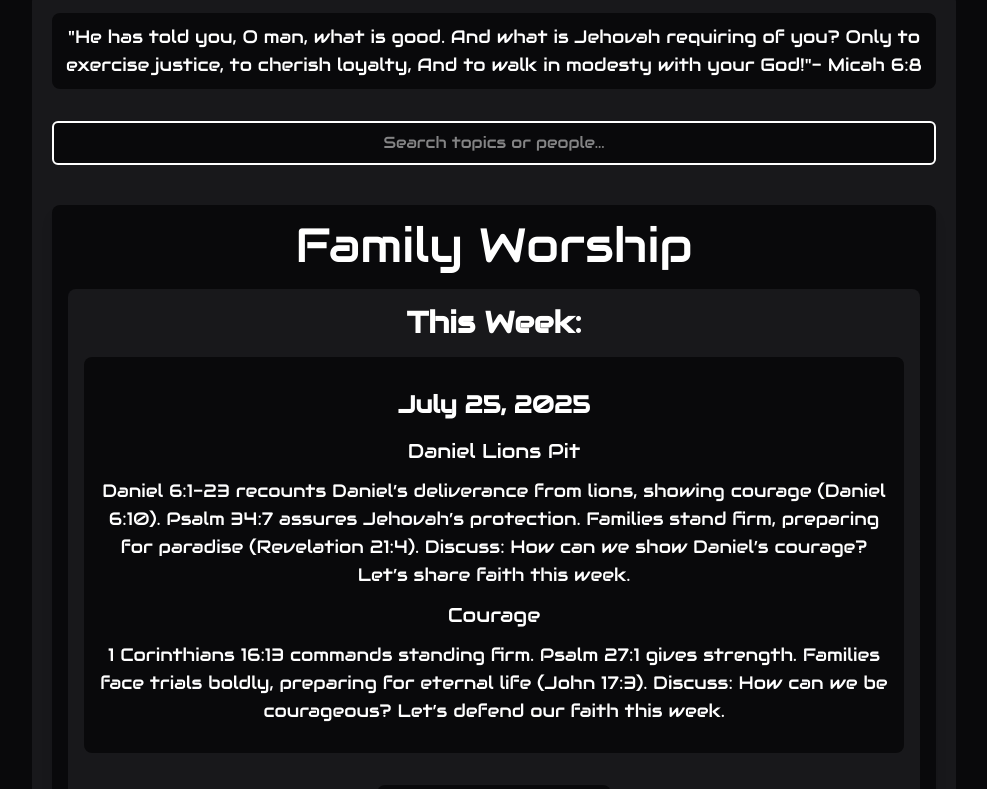
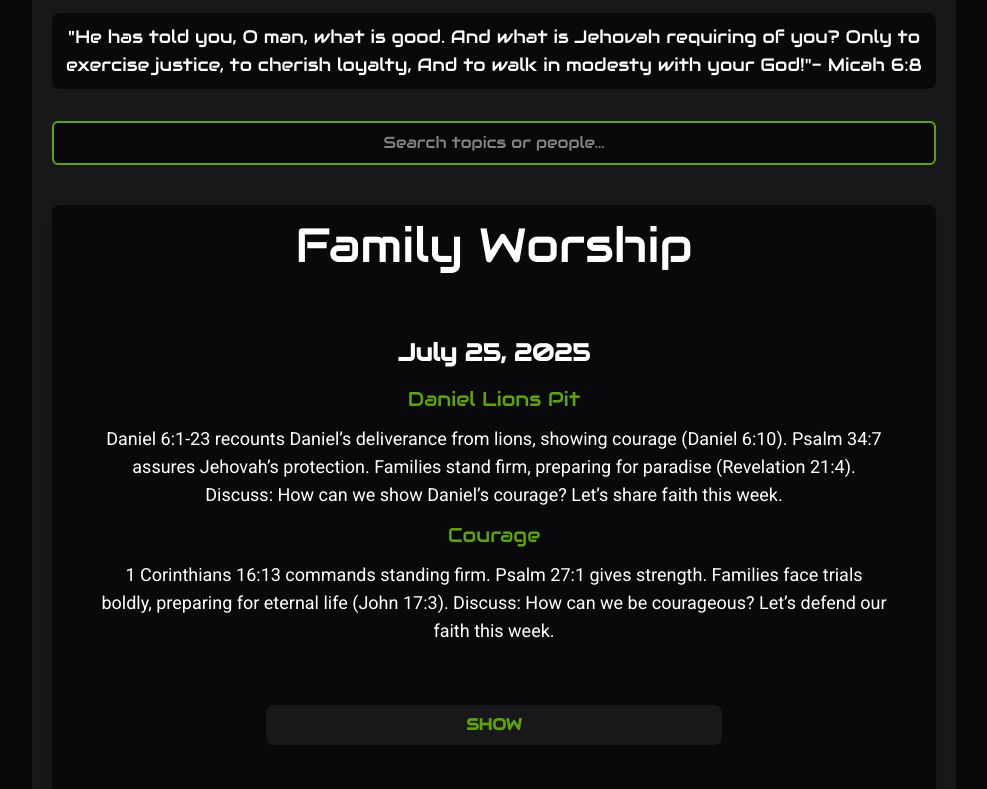
Before and after one commit to glenniii-dev/justwiselove, a React (Vite) app: page / in a window 1280 px wide. Shown: the part 240-1029 px from the top of the page, without its empty margins (146-1133 px from the left). Built offline with nearby package versions, Linux system fonts and the light colour scheme.

Commit message:
Edited Colors and Fonts

```diff
--- a/index.html
+++ b/index.html
@@ -8,6 +8,10 @@
     <link rel="preconnect" href="https://fonts.googleapis.com">
     <link rel="preconnect" href="https://fonts.gstatic.com" crossorigin>
     <link href="https://fonts.googleapis.com/css2?family=Audiowide&display=swap" rel="stylesheet">
+    <!-- Roboto Font -->
+    <link rel="preconnect" href="https://fonts.googleapis.com">
+    <link rel="preconnect" href="https://fonts.gstatic.com" crossorigin>
+    <link href="https://fonts.googleapis.com/css2?family=Roboto:ital,wght@0,100..900;1,100..900&display=swap" rel="stylesheet">
   </head>
   <body class="font-['Audiowide'] bg-zinc-950">
     <div id="root"></div>
--- a/src/components/FamilyWorship.jsx
+++ b/src/components/FamilyWorship.jsx
@@ -4,16 +4,16 @@ import family from '../family.js';
 const renderWeekContent = (item) => (
   <div key={item.D} className="bg-zinc-950 p-4 rounded-lg mb-4">
     <h3 className="text-2xl font-semibold m-4">{item.D}</h3>
-    <p className="text-xl mb-3">{item.T}</p>
-    <p className="text-lg">{item.R}</p>
-    <p className="text-xl m-3">{item.T1}</p>
-    <p className="text-lg">{item.R1}</p>
-    <p className="text-xl m-3">{item.T2}</p>
-    <p className="text-lg">{item.R2}</p>
-    <p className="text-xl m-3">{item.T3}</p>
-    <p className="text-lg">{item.R3}</p>
-    <p className="text-xl m-3">{item.T4}</p>
-    <p className="text-lg">{item.R4}</p>
+    <p className="text-lime-600 text-xl mb-3">{item.T}</p>
+    <p className="font-[Roboto] text-lg">{item.R}</p>
+    <p className="text-lime-600 text-xl m-3">{item.T1}</p>
+    <p className="font-[Roboto] text-lg">{item.R1}</p>
+    <p className="text-lime-600 text-xl m-3">{item.T2}</p>
+    <p className="font-[Roboto] text-lg">{item.R2}</p>
+    <p className="text-lime-600 text-xl m-3">{item.T3}</p>
+    <p className="font-[Roboto] text-lg">{item.R3}</p>
+    <p className="text-lime-600 text-xl m-3">{item.T4}</p>
+    <p className="font-[Roboto] text-lg">{item.R4}</p>
   </div>
 );
 
@@ -55,24 +55,23 @@ function FamilyWorship() {
   return (
     <div className="mt-10 bg-zinc-950 text-white w-full p-4 rounded-lg shadow-lg">
       <h2 className="text-5xl font-thin mb-5">Family Worship</h2>
-      <div className="bg-zinc-900 p-4 rounded-lg">
+      <div className="bg-zinc-950 p-4 rounded-lg">
         {currentWeek ? (
           <>
-            <h3 className="text-3xl font-bold mb-4">This Week:</h3>
             {renderWeekContent(currentWeek)}
 
             {futureWeeks.length > 0 && (
               <button
                 onClick={() => setShowFutureWeeks(!showFutureWeeks)}
-                className="bg-zinc-950 hover:bg-zinc-900 text-white font-bold py-2 px-4 rounded-lg mt-4 mb-6"
+                className="bg-zinc-900 hover:bg-zinc-800 text-lime-600 font-bold py-2 px-50 rounded-lg mt-4 mb-6"
               >
-                {showFutureWeeks ? 'Hide Following Weeks' : 'Show Following Weeks'}
+                {showFutureWeeks ? 'HIDE' : 'SHOW'}
               </button>
             )}
 
             {showFutureWeeks && futureWeeks.length > 0 && (
               <div>
-                <h3 className="text-3xl font-bold mb-4 mt-6">Following Weeks</h3>
+                <h3 className="text-lime-600 text-3xl font-bold mb-4 mt-6">Next</h3>
                 {futureWeeks.map(renderWeekContent)}
               </div>
             )}
--- a/src/components/Header.jsx
+++ b/src/components/Header.jsx
@@ -1,7 +1,7 @@
 export default function Header() {
   return (
     <header className="bg-zinc-900 text-white w-[400px] sm:w-[540px] md:w-[668px] lg:w-[924px] py-4 flex items-center h-auto rounded-lg text-center flex-col my-12 mx-auto justify-self-center flex-wrap">
-      <h1 className="font-['Audiowide'] text-6xl font-bold mx-auto text-shadow-black text-shadow-lg w-5xs border-b-3 border-b-white pb-2">JWL</h1>
+      <h1 className="font-['Audiowide'] text-6xl font-bold mx-auto text-shadow-black text-shadow-lg w-5xs border-b-3 border-b-lime-600 pb-2">JWL</h1>
       <h2 className="font-['Audiowide'] text-[17.5px] font-thin mx-auto w-5xs text-shadow-black text-shadow-lg pt-2">Just Wise Love</h2>
     </header>
   );
--- a/src/components/Main.jsx
+++ b/src/components/Main.jsx
@@ -6,7 +6,7 @@ export default function Main() {
     <main className="bg-zinc-900 text-white w-[400px] sm:w-[540px] md:w-[668px] lg:w-[924px] py-5 flex items-center h-auto px-5 rounded-lg text-center flex-col my-12 mx-auto justify-self-center wrap-break-word">
       <section id="home" className="mb-8">
         <h2 className="bg-zinc-950 rounded-lg text-lg font-thin p-[10px]">"He has told you, O man, what is good. And what is Jehovah requiring of you? Only to exercise justice, to cherish loyalty, And to walk in modesty with your God!"- Micah 6:8</h2>
-        <input type="text" placeholder="Search topics or people..." className="mt-8 p-2 w-full rounded-md bg-zinc-950 text-white border-2 border-white placeholder:text-center" />
+        <input type="text" placeholder="Search topics or people..." className="mt-8 p-2 w-full rounded-md bg-zinc-950 text-white border-2 border-lime-600 placeholder:text-center" />
         <FamilyWorship />
       </section>
     </main>
--- a/src/family.js
+++ b/src/family.js
@@ -11,7 +11,7 @@ const family = [
   {
     D: "January 10, 2025",
     T: "Broadcast",
-    R: "BROADCAST"
+    R: ""
   },
   {
     D: "January 17, 2025",
@@ -41,7 +41,7 @@ const family = [
   {
     D: "February 7, 2025",
     T: "Broadcast",
-    R: "BROADCAST"
+    R: ""
   },
   {
     D: "February 14, 2025",
@@ -75,7 +75,7 @@ const family = [
   {
     D: "March 7, 2025",
     T: "Broadcast",
-    R: "BROADCAST"
+    R: ""
   },
   {
     D: "March 14, 2025",
@@ -115,7 +115,7 @@ const family = [
   {
     D: "April 11, 2025",
     T: "Broadcast",
-    R: "BROADCAST"
+    R: ""
   },
   {
     D: "April 18, 2025",
@@ -154,7 +154,7 @@ const family = [
   {
     D: "May 16, 2025",
     T: "Broadcast",
-    R: "BROADCAST"
+    R: ""
   },
   {
     D: "May 23, 2025",
@@ -177,7 +177,7 @@ const family = [
   {
     D: "June 6, 2025",
     T: "Broadcast",
-    R: "BROADCAST"
+    R: ""
   },
   {
     D: "June 13, 2025",
@@ -216,7 +216,7 @@ const family = [
   {
     D: "July 11, 2025",
     T: "Broadcast",
-    R: "BROADCAST"
+    R: ""
   },
   {
     D: "July 18, 2025",
@@ -242,7 +242,7 @@ const family = [
   {
     D: "August 8, 2025",
     T: "Broadcast",
-    R: "BROADCAST"
+    R: ""
   },
   {
     D: "August 15, 2025",
@@ -268,7 +268,7 @@ const family = [
   {
     D: "September 5, 2025",
     T: "Broadcast",
-    R: "BROADCAST"
+    R: ""
   },
   {
     D: "September 12, 2025",
@@ -303,7 +303,7 @@ const family = [
   {
     D: "October 10, 2025",
     T: "Broadcast",
-    R: "BROADCAST"
+    R: ""
   },
   {
     D: "October 17, 2025",
@@ -325,7 +325,7 @@ const family = [
   {
     D: "November 7, 2025",
     T: "Broadcast",
-    R: "BROADCAST"
+    R: ""
   },
   {
     D: "November 14, 2025",
@@ -351,7 +351,7 @@ const family = [
   {
     D: "December 5, 2025",
     T: "Broadcast",
-    R: "BROADCAST"
+    R: ""
   },
   {
     D: "December 12, 2025",
```
